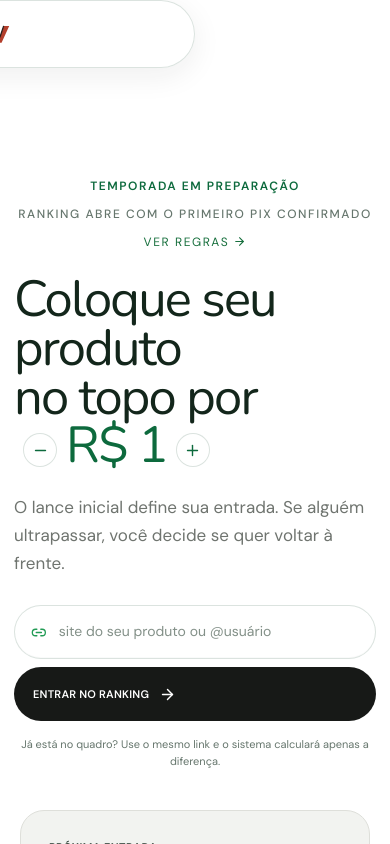
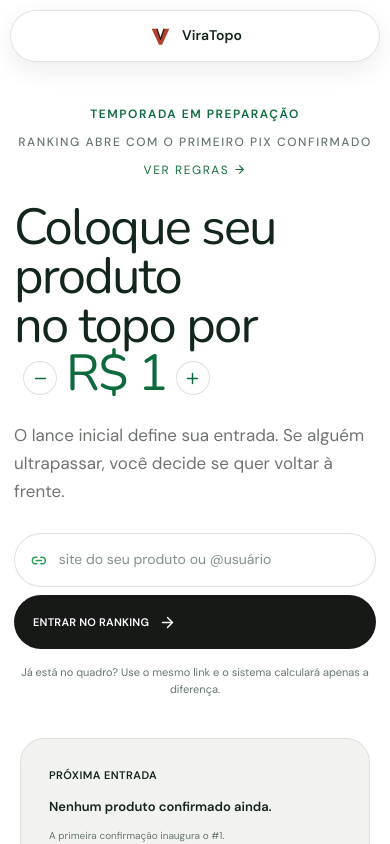
Before and after one commit to mccall9/viratopo, a Next.js app: page / in a window 390 px wide. Shown: the top 844 px of the page. Built offline with nearby package versions, Linux system fonts and the light colour scheme.

Commit message:
fix: isolate mobile launch navigation

```diff
--- a/src/app/dino-club.css
+++ b/src/app/dino-club.css
@@ -46,3 +46,29 @@
 .arena-footer { width:min(calc(100% - 40px),1120px); padding:36px 0 44px; }
 @media(max-width:800px){.arena-nav{top:10px;width:calc(100% - 20px);height:54px;padding:6px 12px}.arena-nav.inner-header{top:0;width:100%;padding:0 14px}.arena-logo img{width:26px;height:26px}.arena-logo b{font-size:14px}.arena-nav nav{gap:12px}.arena-nav nav a{font-size:12px;white-space:nowrap}.lance-hero{padding-top:110px;min-height:auto;text-align:left;display:block}.lance-hero h1{font-size:clamp(44px,13vw,58px)}.lance-hero>p{margin-left:0}.quick-entry{grid-template-columns:1fr}.lance-submit,.lance-submit.mantine-Button-root{width:100%}.lance-status{grid-template-columns:1fr;margin-bottom:50px}.lance-status article{border-radius:24px}.lance-board li,.lance-board li.first-slot{border-radius:24px;padding:20px}.page-head,.policy-header{padding-top:110px}.metric-row{gap:14px}.metric-row article{border-radius:24px}.policy-layout aside{top:auto}.lance-explainer{padding:70px 0}}
 @media(max-width:430px){.arena-nav{justify-content:center}.arena-logo b{display:none}.arena-nav nav{gap:11px}.arena-nav nav a{font-size:11px}.lance-hero{width:min(calc(100% - 28px),1180px)}}
+
+/* The launch page had a legacy, more-specific header rule. Keep one compact
+   navigation model on small screens so it cannot collide with the desktop grid. */
+@media(max-width:720px){
+  html,body{overflow-x:hidden}
+  .lance-app .arena-nav{
+    position:fixed;
+    inset:10px 10px auto;
+    transform:none;
+    width:auto;
+    height:52px;
+    margin:0;
+    padding:6px 14px;
+    display:flex;
+    justify-content:center;
+    border:1px solid rgba(23,25,23,.12);
+    border-radius:999px;
+    background:rgba(255,255,255,.94);
+    box-shadow:0 8px 24px rgba(23,25,23,.08);
+  }
+  .lance-app .arena-nav nav{display:none}
+  .lance-app .arena-logo{font-size:15px}
+  .lance-app .arena-logo b{display:block}
+  .lance-app .arena-logo img{width:25px;height:25px}
+  .lance-app .lance-hero{padding-top:106px}
+}
```
